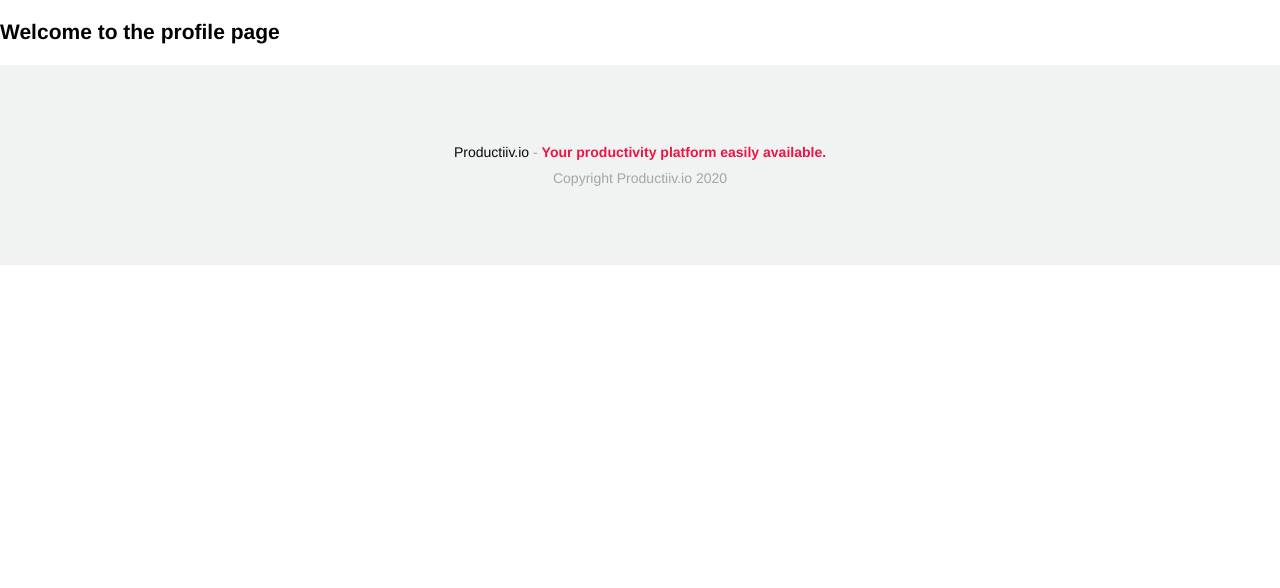
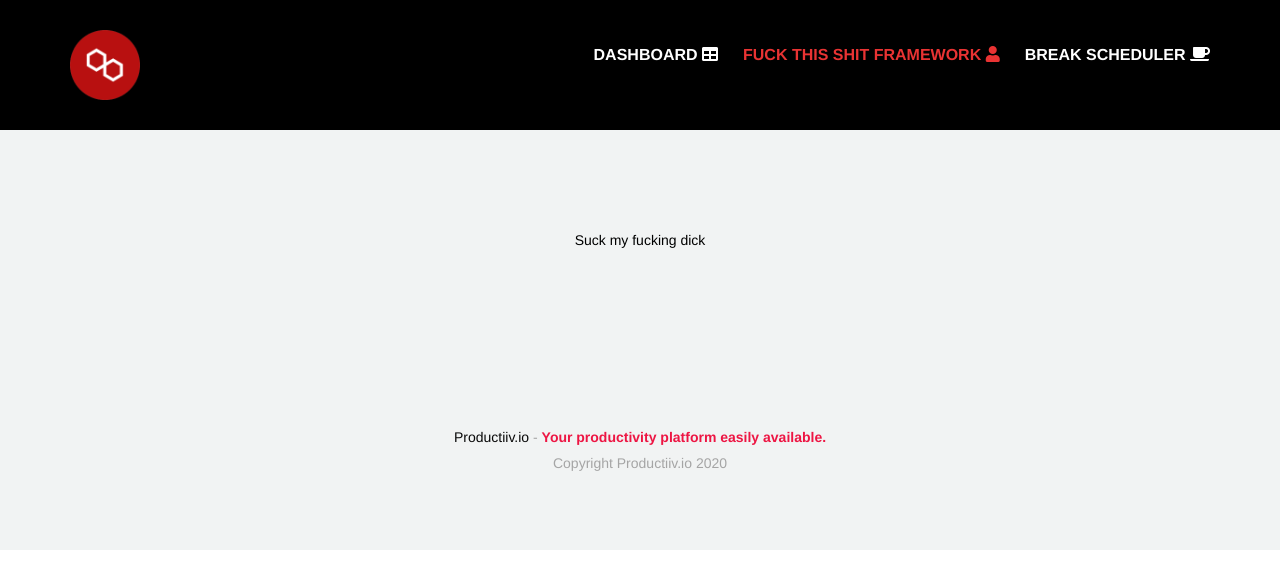
Before and after one commit to Mikkelzu/productiiv.client, a React (Create React App) app: page /profile in a window 1280 px wide. Shown: the top 588 px of the page. Built offline with nearby package versions, Linux system fonts and the light colour scheme.

Commit message:
I hate react

```diff
--- a/src/page-components/app.navbar.component.js
+++ b/src/page-components/app.navbar.component.js
@@ -5,6 +5,7 @@ import './navbar.style.css';
 export default class AppNavbarComponent extends React.Component {
 
     render() {
+
         return (
             <div className="top-wrapper">
                 <div className="logo-wrapper d-inline-block">
@@ -27,12 +28,12 @@ export default class AppNavbarComponent extends React.Component {
                         </li>
                         <li>
                             <NavLink activeClassName="active" to="/profile">
-                                NAME <i className="fas fa-user"></i>
+                                Fuck this shit framework <i className="fas fa-user"></i>
                             </NavLink>
                         </li>
 
                         <li>
-                            <Link>
+                            <Link to="/breaks">
                                 Break Scheduler <i className="fas fa-coffee"></i>
                             </Link>
                         </li>
--- a/src/pages/app/profile/profile.js
+++ b/src/pages/app/profile/profile.js
@@ -1,17 +1,42 @@
 import React from 'react';
+import Axios from 'axios';
+import AppNavbarComponent from '../../../page-components/app.navbar.component';
 
 export default class Profile extends React.Component {
 
     constructor() {
         super();
 
-        console.log(this.props);
-
+        this.state = {
+            user: {}
+        }
     }
 
+    getCookieData() {
+        return Axios.get('http://localhost:3000/profile', {withCredentials:true})
+            .then((res) => {
+                return res.data;
+            });
+    }
     render() {
+
+
         return(
-            <h2>Welcome to the profile page</h2>
+            <div style={{ backgroundColor: 'black' }}>
+                <div className="container" >
+                    <AppNavbarComponent />
+                </div>
+
+                <div className="highlights-wrapper">
+                    <div className="container-fluid">
+                        <div className="row">
+                            <div className="col">
+                                Suck my fucking dick
+                            </div>
+                        </div>
+                    </div>
+                </div>
+            </div>
         )
     }
 }
--- a/src/pages/login/login.js
+++ b/src/pages/login/login.js
@@ -19,7 +19,7 @@ export default class Login extends React.Component {
 
         const payload = { username: event.target.username.value, password: event.target.password.value };
 
-        axios.post('http://localhost:3000/auth/login', payload)
+        axios.post('http://localhost:3000/auth/login', payload, {withCredentials: true})
             .then(res => {
                 console.log(res.headers)
                 this.setState({ redirect: true})
```
